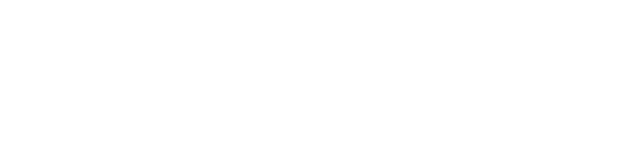
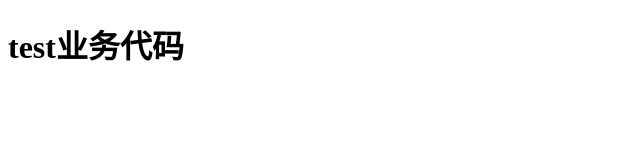
Before and after one commit to secret-garden111/learn_demo, a plain HTML site: page index.html in a window 1280 px wide. Shown: the whole page, without its empty margins (0-640 px from the left). Drawn offline with Linux system fonts and the light colour scheme.

Commit message:
第二次提交

```diff
--- a/index.html
+++ b/index.html
@@ -5,5 +5,7 @@
     <meta name="viewport" content="width=device-width, initial-scale=1.0" />
     <title>Document</title>
   </head>
-  <body></body>
+  <body>
+    <h1>test业务代码</h1>
+  </body>
 </html>
```
